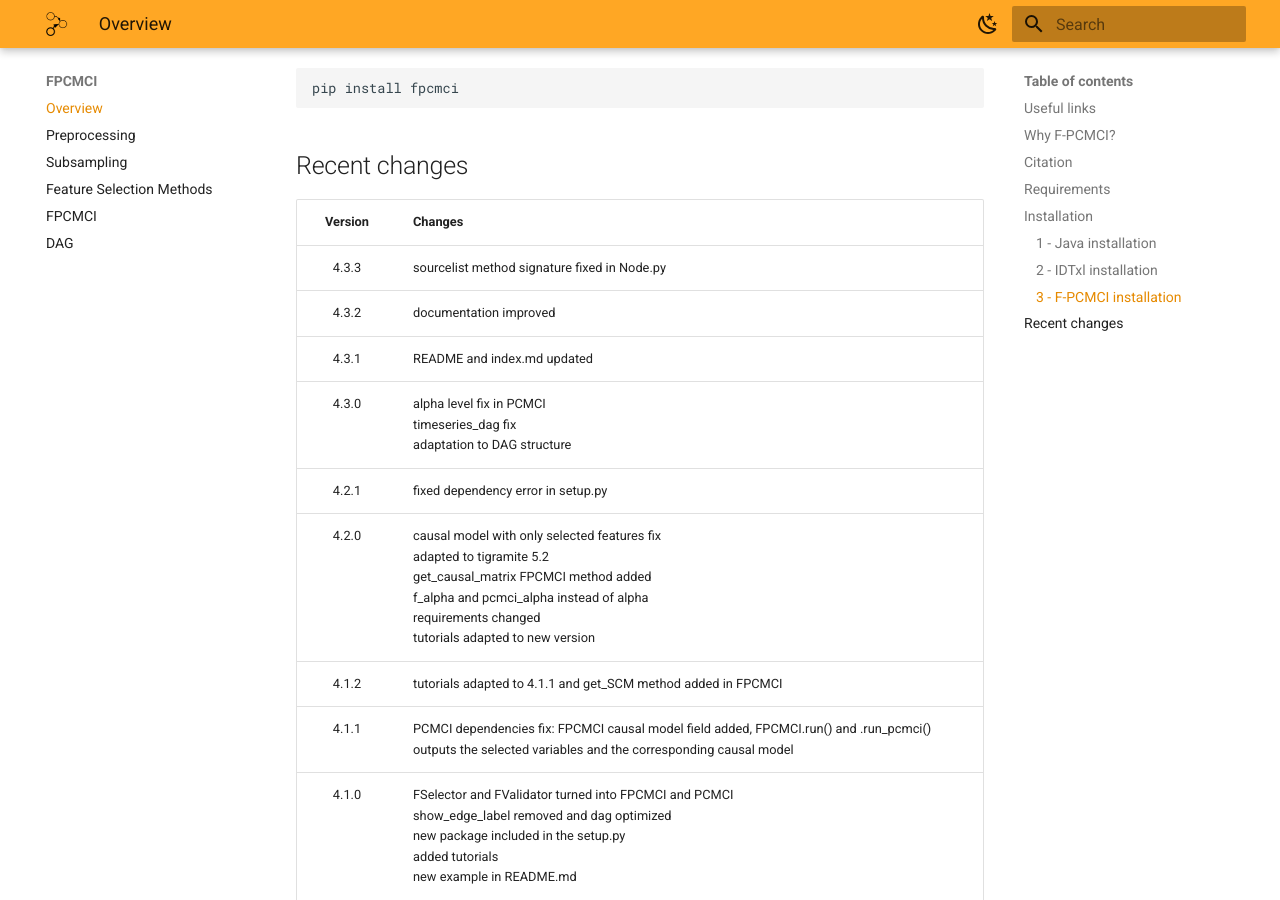
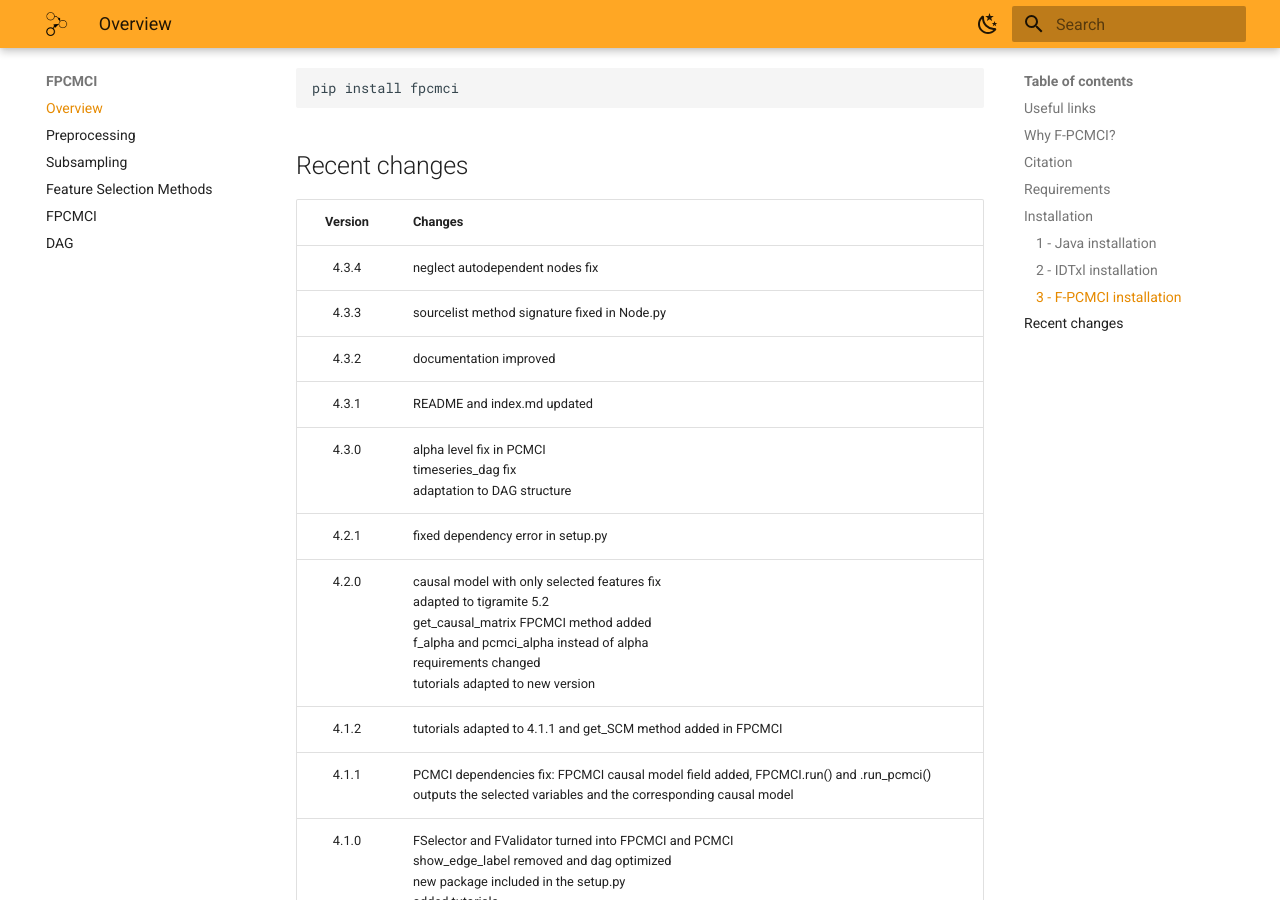
Before and after one commit to lcastri/fpcmci, an MkDocs documentation site: the page built from docs/index.md, in a window 1280 px wide and 900 px high, scrolled down 4074 px. Built offline with MkDocs 1.6.1 and Material for MkDocs 9.7.7, drawn with Linux system fonts in a browser that asks for light colours.

```diff
--- a/docs/index.md
+++ b/docs/index.md
@@ -131,6 +131,7 @@ pip install fpcmci
 
 | Version | Changes |
 | :---: | ----------- |
+| 4.3.4 | neglect autodependent nodes fix |
 | 4.3.3 | sourcelist method signature fixed in Node.py |
 | 4.3.2 | documentation improved |
 | 4.3.1 | README and index.md updated |
```
Also changed, not shown: README.md (+1 -0 lines).
